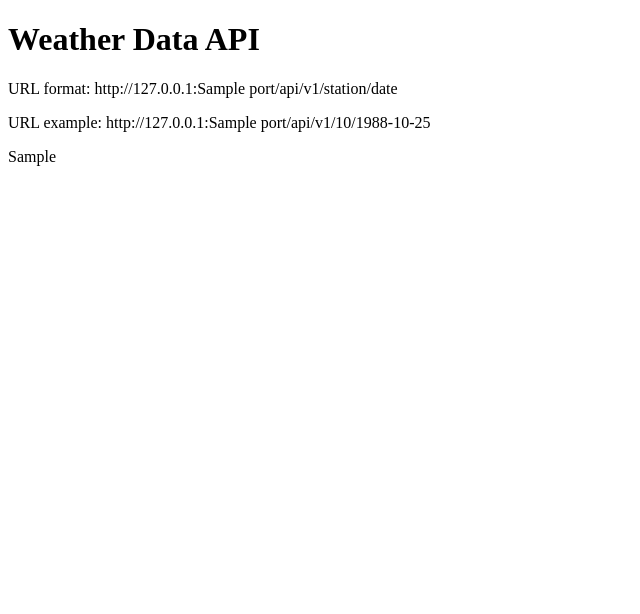
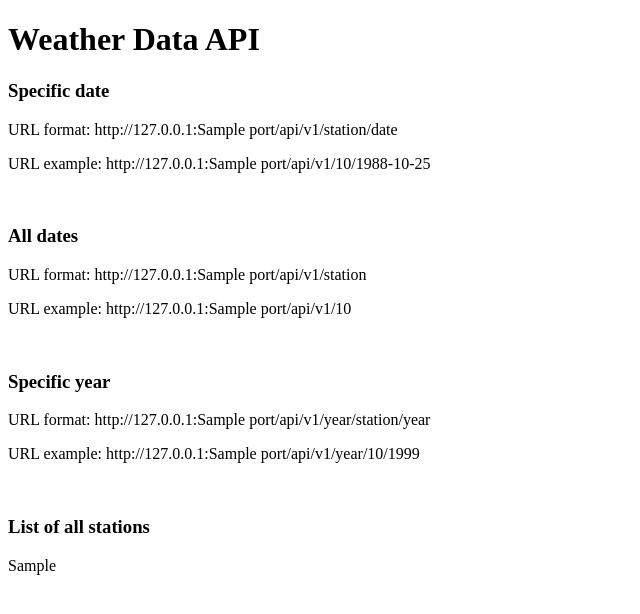
Before and after one commit to KKulma/python-mega-course, a Flask app: template 19-weather-api/rest-api/templates/home.html in a window 1280 px wide. Shown: the top 614 px of the page, without its empty margins (0-640 px from the left). Run offline with Flask 2, Linux system fonts and the light colour scheme; the template is opened without the code that fills it: most values are stand-ins (such as "Sample title", 1, 10 or a date in 2020); parts of the project's set-up code (start-up, migrations or seed data) failed here and were passed over.

Commit message:
19-create multiple endpoints

```diff
--- a/19-weather-api/rest-api/main.py
+++ b/19-weather-api/rest-api/main.py
@@ -14,7 +14,7 @@ def home():
                            )
 
 @app.route("/api/v1/<station>/<date>")
-def api(station, date):
+def station_date(station, date):
     filename = f'data_small/TG_STAID{str(station).zfill(6)}.txt'
     df = pd.read_csv(filename, skiprows=20, parse_dates=['    DATE'])
     temperature = df[df['    DATE'] == date]['   TG'].squeeze()/10
@@ -26,6 +26,27 @@ def api(station, date):
         "temperature": temperature
     }
 
+@app.route("/api/v1/<station>")
+def station(station):
+    filename = f'data_small/TG_STAID{str(station).zfill(6)}.txt'
+    df = pd.read_csv(filename, skiprows=20, parse_dates=['    DATE'])
+
+    return {
+        "station": station,
+        "data": df.to_dict(orient='records')
+    }
+
+@app.route("/api/v1/year/<station>/<year>")
+def station_year(station, year):
+    filename = f'data_small/TG_STAID{str(station).zfill(6)}.txt'
+    df = pd.read_csv(filename, skiprows=20)
+    df = df[df['    DATE'].astype(str).str.startswith(year)]
+
+    return {
+        "station": station,
+        "data": df.to_dict(orient='records')
+    }
+
 # make sure that the app is run only if the main.py is executed directly and not imported by other scripts
 if __name__ == "__main__":
     app.run(debug=True, port=port) # make sure that if multiple apps are running simultanously then don't use the same port
--- a/19-weather-api/rest-api/templates/home.html
+++ b/19-weather-api/rest-api/templates/home.html
@@ -6,8 +6,19 @@
 </head>
 <body>
     <h1>Weather Data API</h1>
+    <h3>Specific date</h3>
     <p>URL format: http://127.0.0.1:{{port}}/api/v1/station/date</p>
     <p>URL example: http://127.0.0.1:{{port}}/api/v1/10/1988-10-25</p>
+    <br>
+    <h3>All dates</h3>
+    <p>URL format: http://127.0.0.1:{{port}}/api/v1/station</p>
+    <p>URL example: http://127.0.0.1:{{port}}/api/v1/10</p>
+    <br>
+    <h3>Specific year</h3>
+    <p>URL format: http://127.0.0.1:{{port}}/api/v1/year/station/year</p>
+    <p>URL example: http://127.0.0.1:{{port}}/api/v1/year/10/1999</p>
+    <br>
+    <h3>List of all stations</h3>
     <p>{{stations_tbl|safe}}</p>
 </body>
 </html>
```
